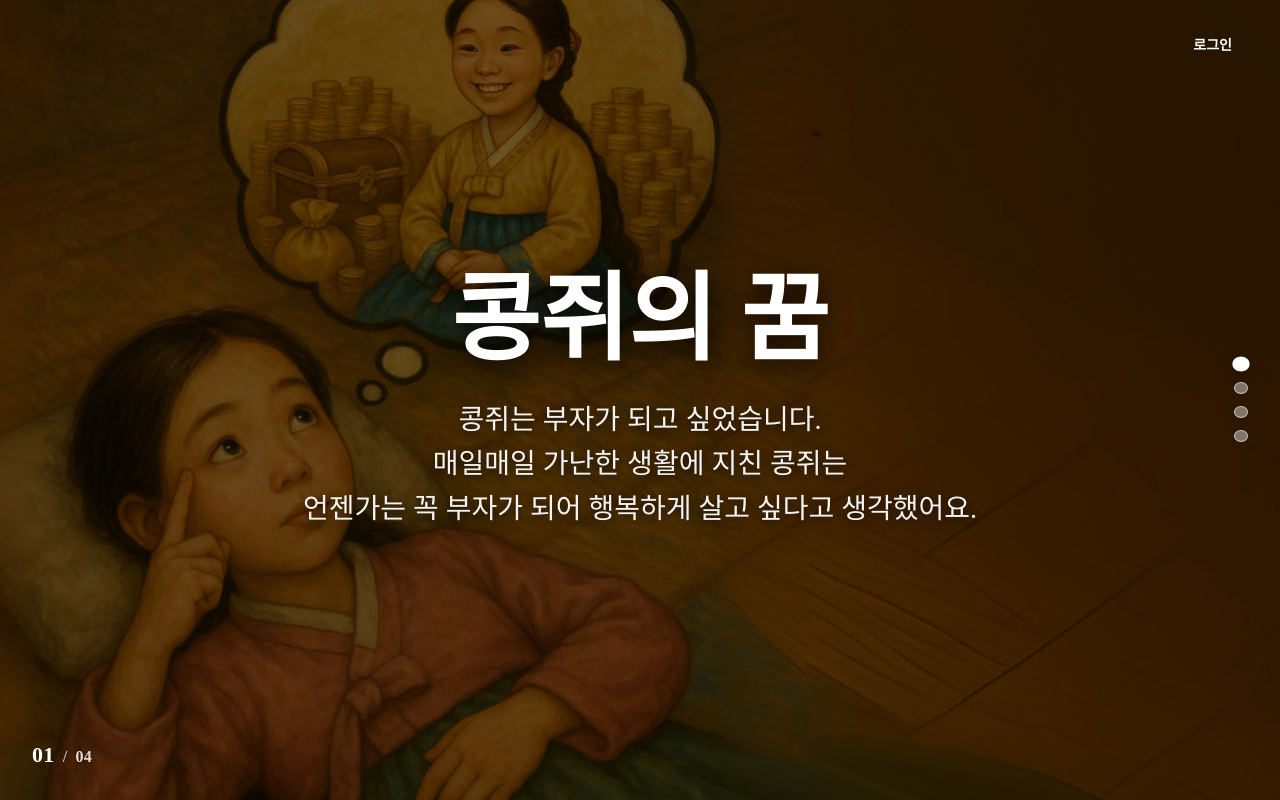
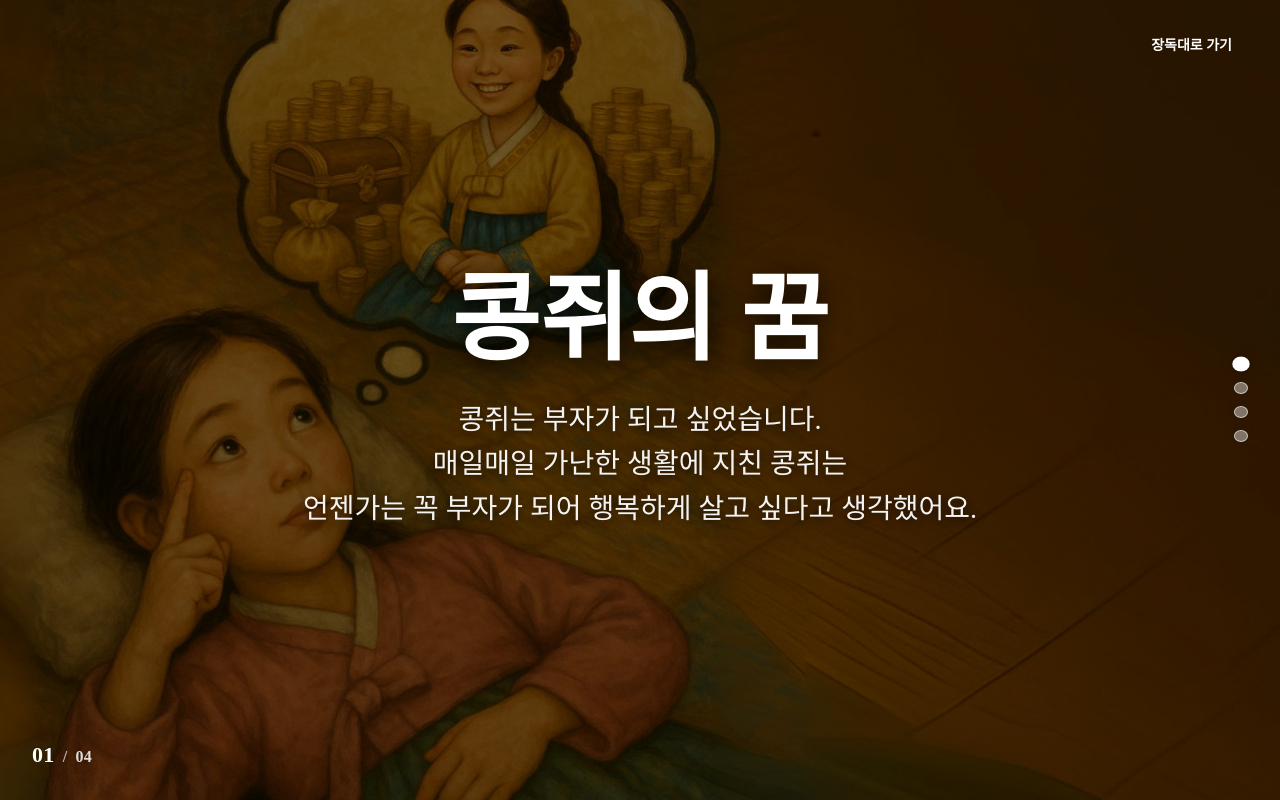
Before and after one commit to sehee-xx/MoneyToad, a React (Vite) app in the folder fe/: page / in a window 1280 px wide. Built offline with nearby package versions, Linux system fonts and the light colour scheme; no server answers; sample sign-in values are in the browser's storage; a web font is replaced by a local one.

Commit message:
feat: 랜딩 우측 상단 문구 변경

```diff
--- a/fe/src/components/Header.tsx
+++ b/fe/src/components/Header.tsx
@@ -1,6 +1,7 @@
-import { Link, NavLink, useMatch } from "react-router-dom";
+import { Link, NavLink, useMatch, useNavigate } from "react-router-dom";
 import { useLogoutMutation } from "../api/services/auth";
 import "./Header.css";
+import axios from "axios";
 
 export default function Header() {
   const thisMonth = new Date().getMonth() + 1; // 1..12
@@ -9,7 +10,17 @@ export default function Header() {
   const potActive = Boolean(useMatch("/pot/:month"));
 
   const logoutMutation = useLogoutMutation();
-  const handleLogout = () => logoutMutation.mutate();
+  const handleLogout = () => {
+    logoutMutation.mutate(undefined, {
+      onSettled: () => {
+        localStorage.removeItem("accessToken");
+        delete axios.defaults.headers.common.Authorization;
+        navigate("/", { replace: true });
+      },
+    });
+  };
+
+  const navigate = useNavigate();
 
   return (
     <header className="app-header">
--- a/fe/src/pages/ScrollLandingPage.tsx
+++ b/fe/src/pages/ScrollLandingPage.tsx
@@ -1,4 +1,5 @@
 import React, { useEffect, useRef, useState } from "react";
+import { useNavigate } from "react-router-dom";
 import "./ScrollLandingPage.css";
 
 type Page = {
@@ -25,10 +26,24 @@ export const scrollLandingAssets = [
 ];
 
 export default function ScrollLandingPage() {
+  const navigate = useNavigate();
   const [currentPage, setCurrentPage] = useState(0);
   const [isScrolling, setIsScrolling] = useState(false);
   const containerRef = useRef<HTMLDivElement | null>(null);
   const touchStartY = useRef(0);
+  const [loggedIn, setLoggedIn] = useState<boolean>(() => !!localStorage.getItem("accessToken"));
+
+  useEffect(() => {
+    const recheck = () => setLoggedIn(!!localStorage.getItem("accessToken"));
+    window.addEventListener("storage", recheck);
+    window.addEventListener("focus", recheck);
+    document.addEventListener("visibilitychange", recheck);
+    return () => {
+      window.removeEventListener("storage", recheck);
+      window.removeEventListener("focus", recheck);
+      document.removeEventListener("visibilitychange", recheck);
+    };
+  }, []);
 
   const pages: Page[] = [
     {
@@ -120,14 +135,21 @@ export default function ScrollLandingPage() {
     "--offset": `${currentPage * 100}vh`,
   };
 
-  const handleLogin = async () => {
-    window.location.href = `https://j13a409.p.ssafy.io/api/oauth2/authorization/ssafy`;
+  const handlePrimary = () => {
+    if (loggedIn) {
+      const month = String(new Date().getMonth() + 1).padStart(2, "0");
+      // 장독대 라우트로 이동 (예: /pot/:month)
+      navigate(`/pot/${month}`);
+    } else {
+      window.location.href =
+        "https://j13a409.p.ssafy.io/api/oauth2/authorization/ssafy";
+    }
   };
 
   return (
     <div ref={containerRef} className="dk-landing">
-      <button className="dk-login" onClick={handleLogin}>
-        로그인
+      <button className="dk-login" onClick={handlePrimary}>
+        {loggedIn ? "장독대로 가기" : "로그인"}
       </button>
 
       {/* 슬라이드 트랙 */}
```
